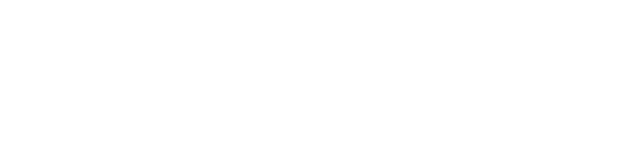
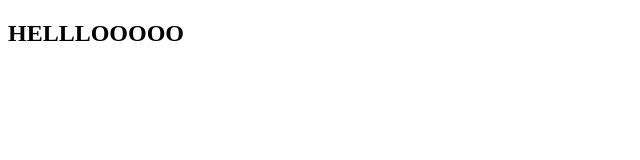
Before and after one commit to ThoufiqIrshathAhamed/git-demo, a plain HTML site: page index.html in a window 1280 px wide. Shown: the whole page, without its empty margins (0-640 px from the left). Drawn offline with Linux system fonts and the light colour scheme.

Commit message:
second commit

```diff
--- a/index.html
+++ b/index.html
@@ -4,9 +4,9 @@
     <meta charset="UTF-8">
     <meta http-equiv="X-UA-Compatible" content="IE=edge">
     <meta name="viewport" content="width=device-width, initial-scale=1.0">
-    <title>Document</title>
+    <title>Git HUB-DEMO</title>
 </head>
 <body>
-
+    <h2>HELLLOOOOO</h2>
 </body>
 </html>
```
